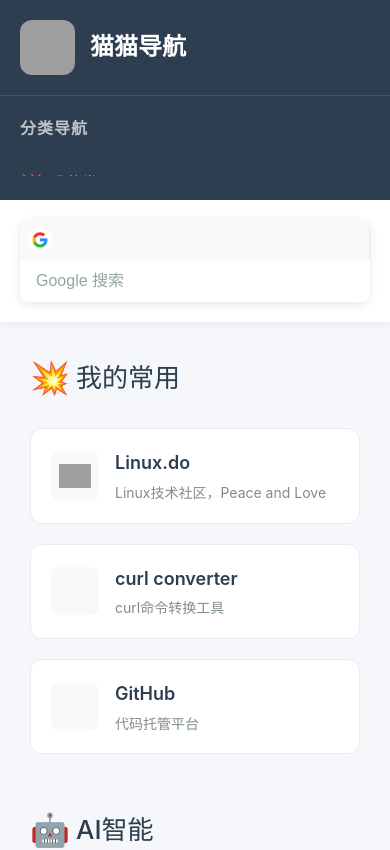
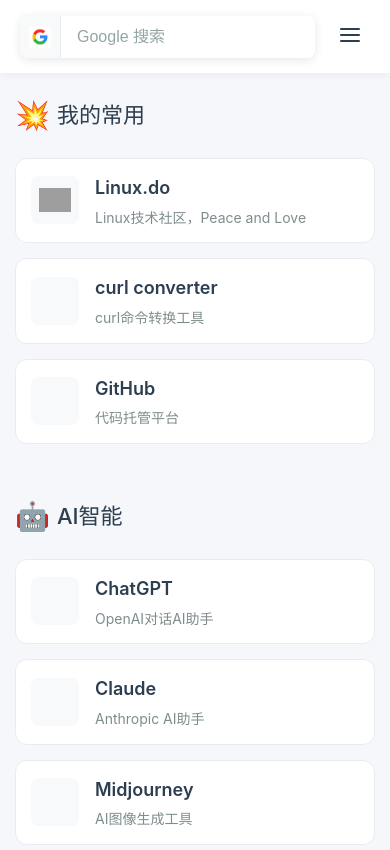
Before and after one commit to zhendong2022/mao_nav, a Vue app: page / in a window 390 px wide. Shown: the top 850 px of the page. Built offline with nearby package versions, Linux system fonts and the light colour scheme; grey boxes are pictures that could not be loaded.

Commit message:
feat: 添加移动端菜单和页面底部信息，优化导航视图的响应式设计

```diff
--- a/src/views/NavHomeView.vue
+++ b/src/views/NavHomeView.vue
@@ -47,6 +47,35 @@
             @keyup.enter="handleSearch"
           />
         </div>
+
+        <!-- 移动端菜单按钮 -->
+        <button class="mobile-menu-btn" @click="toggleMobileMenu">
+          <svg width="24" height="24" viewBox="0 0 24 24" fill="none" xmlns="http://www.w3.org/2000/svg">
+            <path d="M3 12H21M3 6H21M3 18H21" stroke="currentColor" stroke-width="2" stroke-linecap="round"/>
+          </svg>
+        </button>
+
+        <!-- 移动端分类菜单 -->
+        <div class="mobile-menu" :class="{ active: showMobileMenu }">
+          <div class="mobile-menu-header">
+            <h3>分类导航</h3>
+            <button class="close-btn" @click="closeMobileMenu">×</button>
+          </div>
+          <ul class="mobile-category-list">
+            <li
+              v-for="category in categories"
+              :key="category.id"
+              class="mobile-category-item"
+              @click="scrollToCategoryMobile(category.id)"
+            >
+              <span class="category-icon">{{ category.icon }}</span>
+              <span class="category-name">{{ category.name }}</span>
+            </li>
+          </ul>
+        </div>
+
+        <!-- 移动端菜单遮罩 -->
+        <div class="mobile-menu-overlay" :class="{ active: showMobileMenu }" @click="closeMobileMenu"></div>
       </header>
 
       <!-- 导航内容区 -->
@@ -116,6 +145,7 @@
 // 响应式数据
 const searchQuery = ref('') // 搜索查询
 const selectedEngine = ref('google') // 选中的搜索引擎
+const showMobileMenu = ref(false) // 移动端菜单显示状态
 
 // 搜索引擎配置
 const searchEngines = {
@@ -174,6 +204,25 @@
 // 处理图片加载错误
 const handleImageError = (event) => {
   event.target.style.display = 'none'
+}
+
+// 移动端菜单控制
+const toggleMobileMenu = () => {
+  showMobileMenu.value = !showMobileMenu.value
+}
+
+const closeMobileMenu = () => {
+  showMobileMenu.value = false
+}
+
+// 移动端分类滚动
+const scrollToCategoryMobile = (categoryId) => {
+  closeMobileMenu() // 先关闭菜单
+
+  // 稍微延迟一下再滚动，确保菜单关闭动画完成
+  setTimeout(() => {
+    scrollToCategory(categoryId)
+  }, 200)
 }
 
 // 组件挂载时获取数据
@@ -285,6 +334,9 @@
   position: sticky;
   top: 0;
   z-index: 100;
+  display: flex;
+  align-items: center;
+  gap: 15px;
 }
 
 .search-container {
@@ -295,6 +347,7 @@
   border-radius: 8px;
   overflow: hidden;
   box-shadow: 0 2px 10px rgba(0, 0, 0, 0.1);
+  flex: 1;
 }
 
 .search-engine-selector {
@@ -343,6 +396,127 @@
 
 .search-input::placeholder {
   color: #95a5a6;
+}
+
+/* 移动端菜单按钮 */
+.mobile-menu-btn {
+  display: none;
+  background: none;
+  border: none;
+  color: #2c3e50;
+  cursor: pointer;
+  padding: 8px;
+  border-radius: 4px;
+  transition: background-color 0.2s ease;
+}
+
+.mobile-menu-btn:hover {
+  background: #f8f9fa;
+}
+
+/* 移动端菜单 */
+.mobile-menu {
+  position: fixed;
+  top: 0;
+  right: -100%;
+  width: 280px;
+  height: 100vh;
+  background: white;
+  box-shadow: -2px 0 10px rgba(0, 0, 0, 0.1);
+  z-index: 1001;
+  transition: right 0.3s ease;
+  overflow-y: auto;
+}
+
+.mobile-menu.active {
+  right: 0;
+}
+
+.mobile-menu-header {
+  display: flex;
+  justify-content: space-between;
+  align-items: center;
+  padding: 20px;
+  border-bottom: 1px solid #e9ecef;
+  background: #2c3e50;
+  color: white;
+}
+
+.mobile-menu-header h3 {
+  margin: 0;
+  font-size: 18px;
+  font-weight: 600;
+}
+
+.close-btn {
+  background: none;
+  border: none;
+  color: white;
+  font-size: 24px;
+  cursor: pointer;
+  padding: 0;
+  width: 30px;
+  height: 30px;
+  display: flex;
+  align-items: center;
+  justify-content: center;
+  border-radius: 4px;
+  transition: background-color 0.2s ease;
+}
+
+.close-btn:hover {
+  background: rgba(255, 255, 255, 0.1);
+}
+
+.mobile-category-list {
+  list-style: none;
+  padding: 0;
+  margin: 0;
+}
+
+.mobile-category-item {
+  display: flex;
+  align-items: center;
+  padding: 16px 20px;
+  cursor: pointer;
+  transition: background-color 0.2s ease;
+  border-bottom: 1px solid #f8f9fa;
+}
+
+.mobile-category-item:hover {
+  background: #f8f9fa;
+}
+
+.mobile-category-item .category-icon {
+  font-size: 20px;
+  margin-right: 12px;
+  width: 24px;
+  text-align: center;
+}
+
+.mobile-category-item .category-name {
+  font-size: 16px;
+  font-weight: 500;
+  color: #2c3e50;
+}
+
+/* 移动端菜单遮罩 */
+.mobile-menu-overlay {
+  position: fixed;
+  top: 0;
+  left: 0;
+  width: 100%;
+  height: 100%;
+  background: rgba(0, 0, 0, 0.5);
+  z-index: 999;
+  opacity: 0;
+  visibility: hidden;
+  transition: opacity 0.3s ease, visibility 0.3s ease;
+}
+
+.mobile-menu-overlay.active {
+  opacity: 1;
+  visibility: visible;
 }
 
 /* 内容区域样式 */
@@ -502,30 +676,49 @@
   }
 
   .sidebar {
-    width: 100%;
-    height: 200px;
-    max-height: 200px;
-  }
-
-  .category-nav {
-    height: calc(200px - 120px);
+    display: none; /* 在移动端隐藏左侧边栏 */
   }
 
   .main-content {
-    height: calc(100vh - 200px);
+    height: 100vh;
+    margin-left: 0;
+  }
+
+  .search-header {
+    padding: 15px 20px;
+  }
+
+  .mobile-menu-btn {
+    display: block; /* 在移动端显示菜单按钮 */
+    flex-shrink: 0;
   }
 
   .sites-grid {
     grid-template-columns: 1fr;
+    gap: 15px;
   }
 
-  .search-container {
-    flex-direction: column;
+  .site-card {
+    padding: 15px;
   }
 
-  .search-engine-selector,
-  .search-input {
-    border-radius: 0;
+  .category-title {
+    font-size: 24px;
+    margin-bottom: 20px;
+  }
+
+  .category-title .category-icon {
+    font-size: 28px;
+    margin-right: 12px;
+  }
+
+  .category-title .category-name {
+    font-size: 22px;
+  }
+
+  .content-area {
+    padding: 20px 15px;
+    padding-bottom: 100px;
   }
 }
 </style>
```
